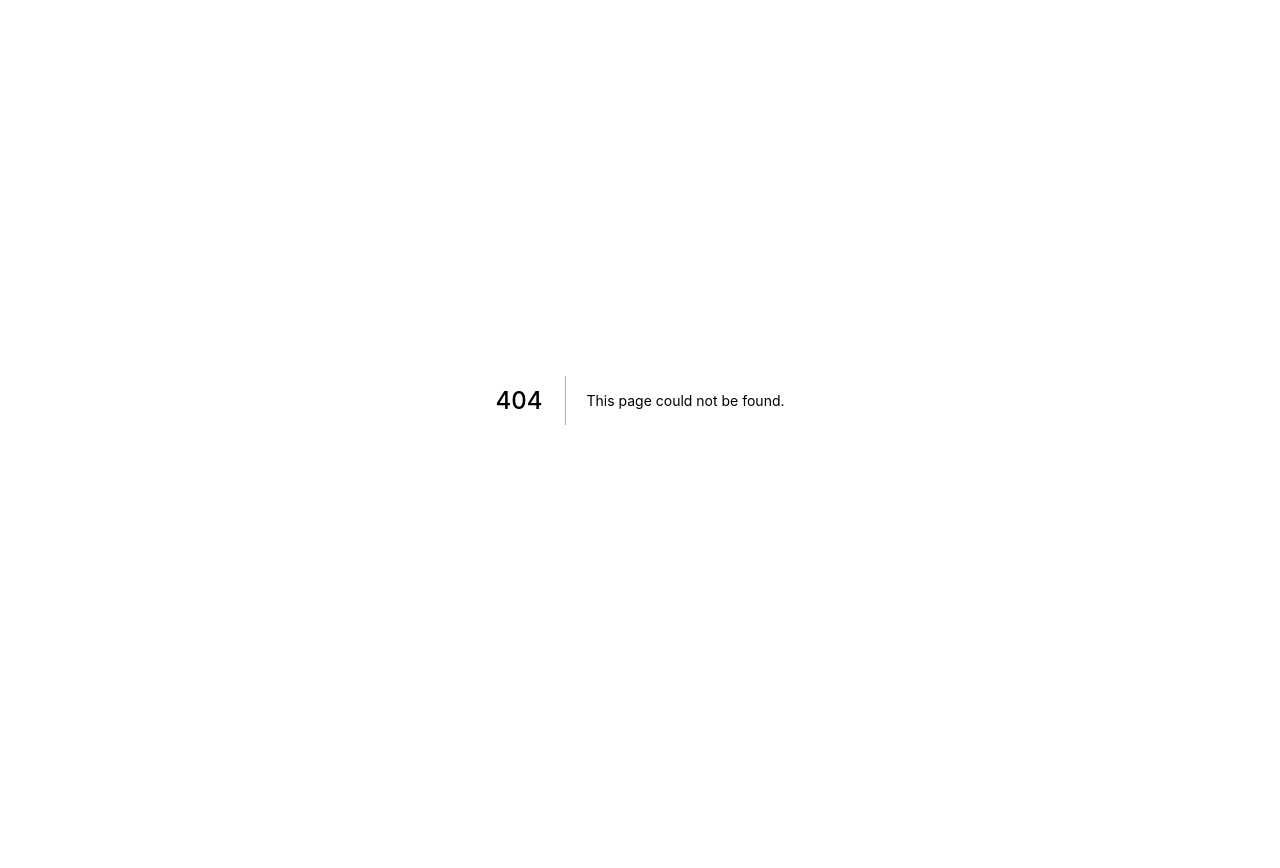
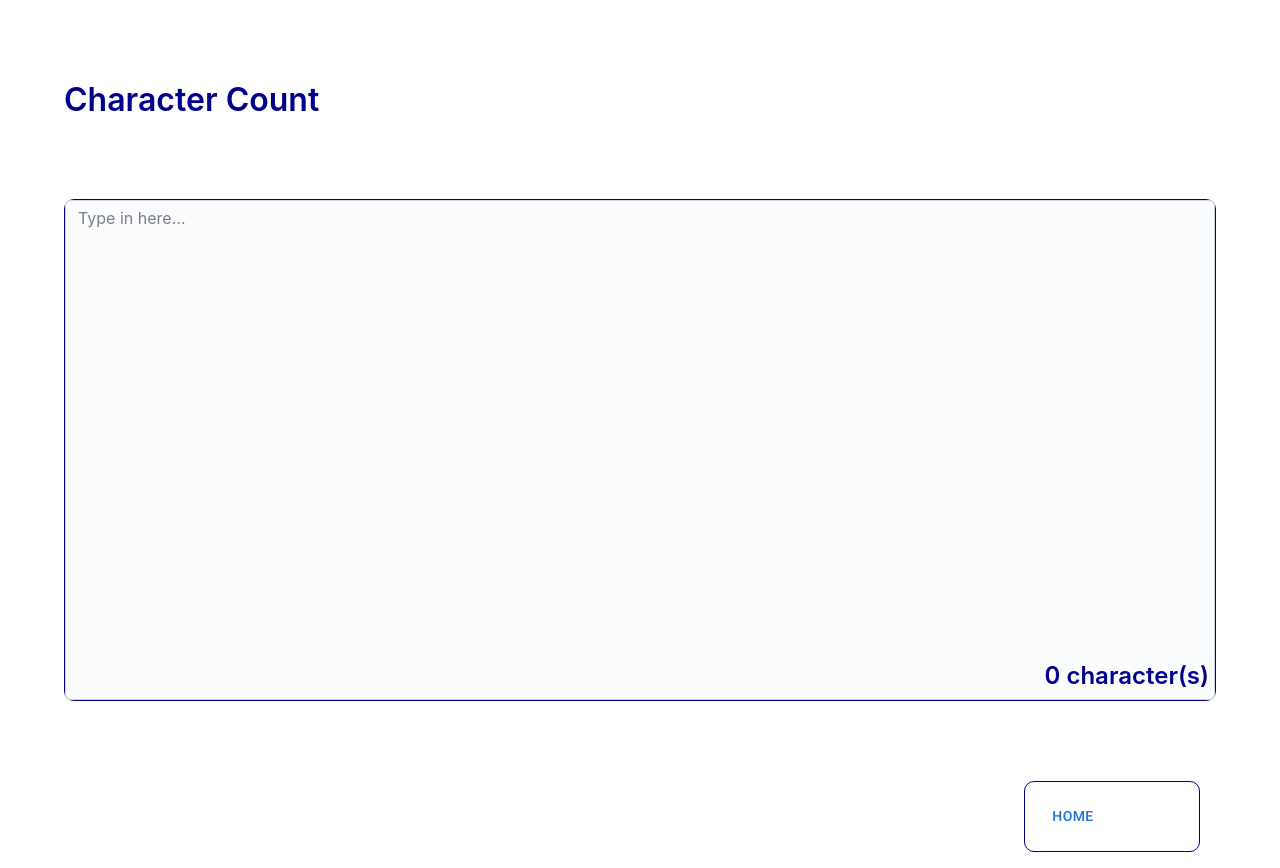
Before and after one commit to navanjani/nextjs-typescript-playground, a Next.js app: page /character-count in a window 1280 px wide. Before the commit this address had no page. Before the commit the page ends 800 px from the top, so only its background shows below. Built offline with nearby package versions, Linux system fonts and the light colour scheme.

Commit message:
Home page and character count feature

```diff
--- a/package.json
+++ b/package.json
@@ -13,6 +13,7 @@
     "@emotion/styled": "^11.10.4",
     "@fontsource/roboto": "^4.5.8",
     "@mui/icons-material": "^5.10.9",
+    "@mui/joy": "^5.0.0-alpha.49",
     "@mui/material": "^5.10.9",
     "next": "12.3.1",
     "react": "18.2.0",
--- /dev/null
+++ b/pages/character-count.tsx
@@ -0,0 +1,85 @@
+import * as React from 'react';
+import Box from '@mui/joy/Box';
+import IconButton from '@mui/joy/IconButton';
+import Textarea from '@mui/joy/Textarea';
+import Typography from '@mui/joy/Typography';
+import {Container, styled} from "@mui/material";
+import {NextPage} from "next";
+import Grid from '@mui/material/Grid';
+import {auto} from "@popperjs/core";
+import {borderRadius} from "@mui/system";
+import Paper from "@mui/material/Paper";
+import Link from "next/link";
+import Button from "@mui/material/Button";
+
+
+
+
+const CharacterCount: NextPage =  () => {
+    const [text, setText] = React.useState('');
+    const Item = styled(Paper)(({ theme }) => ({
+        backgroundColor: theme.palette.mode === 'dark' ? '#1A2027' : '#fff',
+        ...theme.typography.body2,
+        padding: theme.spacing(1),
+        textAlign: 'center',
+        color: theme.palette.text.secondary,
+    }));
+
+    return (
+        <Container>
+            <Grid mt={10}>
+                <Typography textColor="#00008B" fontSize="2rem" fontWeight="lg" level="display1">Character Count</Typography>
+
+            </Grid>
+            <Box
+                 sx={{
+
+                     border: '1px solid #00008B',
+                     borderRadius:10,
+                     marginTop:10,
+                     backgroundColor: '#C0C0C0',
+                     '&:hover': {
+                         backgroundColor: '#7FFD4',
+                         opacity: [0.9, 0.8, 0.7],
+                     },
+                 }}>
+
+        <Textarea
+            placeholder="Type in here…"
+            value={text}
+            onChange={(event) => setText(event.target.value)}
+            minRows={2}
+            maxRows={10}
+
+
+            endDecorator={
+                <Typography textColor="#00008B" fontSize="1.5rem" fontWeight="lg" sx={{ ml: 'auto' }}>
+                    {text.length} character(s)
+                </Typography>
+            }
+            sx={{
+                width:1150,
+                height:500
+            }}
+
+        />
+
+            </Box>
+
+            <Box m={2} p={2}
+                 sx={{
+                         border: '1px solid #00008B',
+                         borderRadius: 10,
+                         marginTop: 10,
+                         marginLeft:120
+                 }}
+            >
+                <Grid>
+               <Button> <Link href="/">Home </Link></Button>
+                </Grid>
+            </Box>
+        </Container>
+
+);
+}
+export default CharacterCount
--- a/styles/Home.module.css
+++ b/styles/Home.module.css
@@ -1,5 +1,5 @@
 .container {
-  padding: 0 2rem;
+  padding: 1rem 2rem;
 }
 
 .main {
--- a/styles/globals.css
+++ b/styles/globals.css
@@ -25,7 +25,7 @@ a {
     color-scheme: dark;
   }
   body {
-    color: white;
-    background: black;
+    color:black;
+    background: white;
   }
 }
```
Also changed, not shown: components/NavCard.tsx (added, +42 -0 lines), pages/index.tsx (+36 -60 lines), 1 other file (tests, documents, lock files or other folders).
